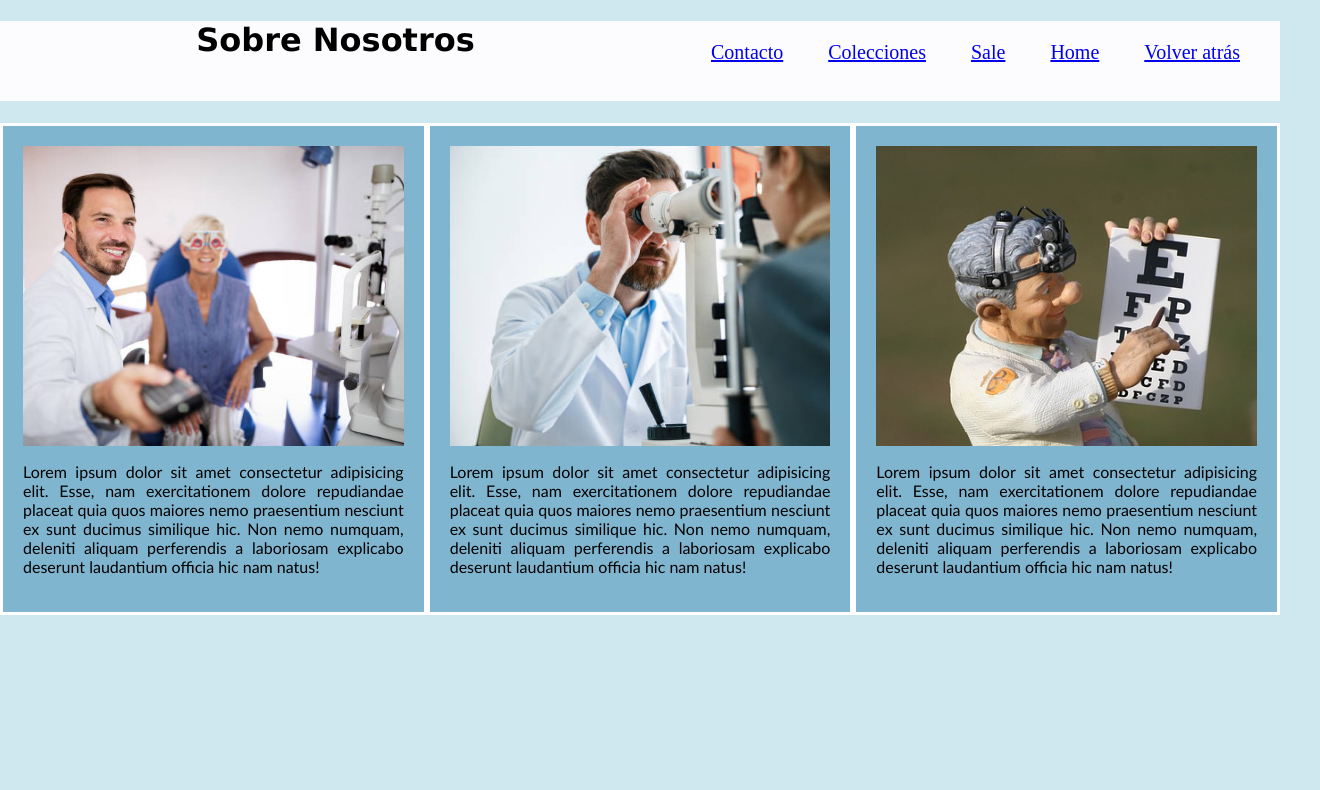
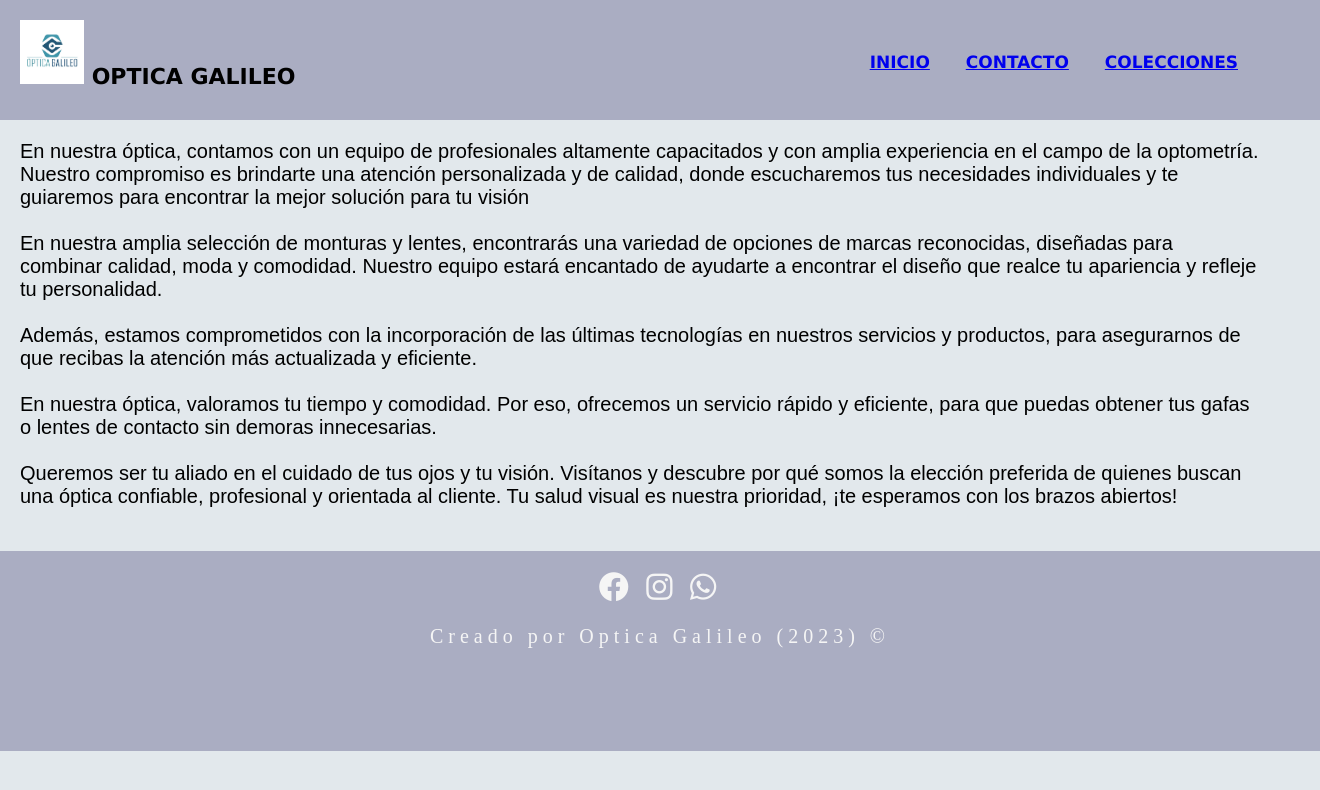
Before and after one commit to Luciamaite/pre-entrega3.Diaz, a plain HTML site: page pages/nosotros.html in a window 1280 px wide. Shown: the whole page, 1320 px wide, since content can reach past the window. Drawn offline with Linux system fonts and the light colour scheme.

Commit message:
proyecto final

```diff
--- a/estilos.scss
+++ b/estilos.scss
@@ -3,38 +3,55 @@
 @import url('https://fonts.googleapis.com/css2?family=Barlow:wght@100&family=Delicious+Handrawn&family=Farsan&family=Lato&family=Open+Sans:wght@300&family=Oswald:wght@300&family=Poppins:wght@300&family=Roboto:wght@100;900&display=swap');
 
 $color22 : rgb(226, 232, 236);
+$color11: rgb(170, 173, 194);
+$color33: rgb(139, 157, 175);
+$color44: rgb(182, 200, 217);
+
 
 header {
   height: 80px;
   width: 100%;
   padding: 20px;
-  background-color: $color22;
+  background-color: $color11;
   color: #262627;
   text-align: left;
   font-family: Verdana, Geneva, Tahoma, sans-serif;
   font-size: 22px;
-   }
+
+
+}
 
 h2 {
   text-align: center;
   font-size: 25px;
   text-transform: uppercase;
-  color: white;
+  color: black;
   font-family: sans-serif;
   margin-bottom: 25px;
 }
 
 @import url('https://fonts.googleapis.com/css2?family=Oswald&display=swap');
 
+.container {
+  display: flex;
+  flex-direction: column;
+  align-items: center;
+  width: auto; /* Ajusta el ancho deseado */
+  padding: 10px;
+  text-align: center;
+  font-family: sans-serif;
+  font-size: 17px;
+
+}
+
 .galeria {
   width: 100%;
   height: auto;
   min-height: 600px;
-  background-color: rgb(172, 188, 223);
+  background-color: $color33;
   display: grid;
   grid-template-columns:1fr 1fr 1fr;
   grid-template-rows: repeat(3, 200px);
-
 
   }
 
@@ -46,10 +63,13 @@ h2 {
     image-orientation: left ;
     }
 
+
 .barra {
   float: right;
   font-size: 17px;
+  padding: 2rem;
  }
+
  .barra ul li{
   list-style: none;
   display: inline-block;
@@ -59,16 +79,32 @@ h2 {
 .barra a:hover{
   color:black;
   text-decoration: underline;
-background-color: rgb(253, 254, 255);
+background-color: $color33;
+transition: 0.5s;
 }
 
 
 body {
-  background-color: rgb(207, 232, 239);
+  background-color: $color22;
   text-align: center;
   margin: 0;
   padding: 0;
-  box-sizing: border-box;
+  justify-content: center;
+  align-items: center;
+  height: 100vh
+}
+
+footer {
+
+  height: 20%;
+  width: 100%;
+  text-align: center;
+  color: whitesmoke;
+  font-size: 30px;
+ letter-spacing: 5px;
+  box-shadow: #262627;
+  padding: 20px;
+background-color: rgb(170, 173, 194);
 }
 
 .item {
@@ -100,3 +136,91 @@ body {
 .item6 {
   background-image: url(./Pages/imagenes/home3.jpg);
 }
+
+@media only screen and (min-width:480px){
+  .galeria{
+      grid-template-columns: 1fr 1fr;
+      grid-template-rows: repeat(2, 200px);
+  }
+
+  .nleft, .nright{
+      width: 50%;
+  }
+}
+
+@media only screen and (min-width:600px) and (max-width:767px){
+  .galeria{
+      grid-template-columns: 1fr 1fr 1fr;
+  }
+
+  .item1{
+      grid-column: 1/2;
+      grid-row: 1/2;
+  }
+
+  .item2{
+      grid-column: 2/3;
+      grid-row: 1/2;
+  }
+  .item3{
+      grid-column: 3/4;
+      grid-row: 1/2;
+  }
+  .item4{
+    grid-column: 1/2;
+    grid-row: 2/3;
+}
+.item5{
+  grid-column: 2/3;
+  grid-row: 2/3;
+}
+.item6{
+grid-column: 3/4;
+grid-row: 2/3;
+}
+}
+
+
+@media only screen and (min-width:768px){
+
+  .galeria{
+      grid-template-columns:repeat(3, 1fr);
+      grid-template-rows: repeat(2, 200px);
+  }
+  .item1{
+      grid-column: 1/2;
+      grid-row: 1/2;
+      background-image: url(./Pages/imagenes/anteojos-5486967_640.jpg);
+  }
+
+  .item2{
+      grid-column: 2/3;
+      grid-row: 1/2;
+      background-image: url(./Pages/imagenes/display-1313664_640.jpg);
+  }
+
+  .item3{
+      grid-column: 3/4;
+      grid-row: 1/2;
+      background-image: url(./Pages/imagenes/glasses-928465_640.webp);
+  }
+  .item4{
+    grid-column: 1/2;
+    grid-row: 2/3;
+    background-image: url(./Pages/imagenes/home.jpg);
+}
+
+.item5{
+  grid-column: 2/3;
+  grid-row: 2/3;
+  background-image: url(./Pages/imagenes/home2.jpg);
+}
+
+.item6{
+grid-column: 3/4;
+grid-row: 2/3;
+background-image: url(./Pages/imagenes/home3.jpg);
+}
+
+
+}
--- a/pages/nosotros.html
+++ b/pages/nosotros.html
@@ -1,103 +1,136 @@
 <!DOCTYPE html>
-<html lang="en">
+<html lang="es">
 <head>
     <meta charset="UTF-8">
+    <meta name="description" content="pagina sobre una optica">
+    <meta name="keywords" content="lentes, optica, lentesdecontacto, sol, anteojos">
     <meta http-equiv="X-UA-Compatible" content="IE=edge">
+    <link rel="stylesheet" href="estilos.css">
+    <link rel="stylesheet" href="https://cdnjs.cloudflare.com/ajax/libs/font-awesome/6.4.0/css/all.min.css" integrity="sha512-iecdLmaskl7CVkqkXNQ/ZH/XLlvWZOJyj7Yy7tcenmpD1ypASozpmT/E0iPtmFIB46ZmdtAc9eNBvH0H/ZpiBw==" crossorigin="anonymous" referrerpolicy="no-referrer" />
    <meta name="viewport" content="width=device-width, initial-scale=1.0">
+   <link rel="shortcut icon" href="Pages/imagenes/301824209_502339315226762_3552547345349231419_n.jpg" type="image/x-icon">
+
+</head>
     <title>Nosotros</title>
+    <header>
+        <div class="logo"> <img src="imagenes/301824209_502339315226762_3552547345349231419_n.jpg" alt="logo" height="5%" width="5%"><span>  Optica Galileo </span>
 
+  <nav class="barra">
+        <ul class="lista-enlaces">
+          <li><a href="../index.html">Inicio </a></li>
+          <li><a href="./contacto.html">Contacto</a></li>
+          <li><a href="./colecciones.html">Colecciones</a></li>
+        </ul>
+  </nav>
+  </div>
+      </header>
+ <main>
+    <div class="container">
+
+        <p>En nuestra óptica, contamos con un equipo de profesionales altamente capacitados y con amplia experiencia en el campo de la optometría. Nuestro compromiso es brindarte una atención personalizada y de calidad, donde escucharemos tus necesidades individuales y te guiaremos para encontrar la mejor solución para tu visión </p> <br>
+
+        <p>  En nuestra amplia selección de monturas y lentes, encontrarás una variedad de opciones de marcas reconocidas, diseñadas para combinar calidad, moda y comodidad. Nuestro equipo estará encantado de ayudarte a encontrar el diseño que realce tu apariencia y refleje tu personalidad.</p> <br>
+
+         <p>Además, estamos comprometidos con la incorporación de las últimas tecnologías en nuestros servicios y productos, para asegurarnos de que recibas la atención más actualizada y eficiente.</p> <br>
+
+         <p> En nuestra óptica, valoramos tu tiempo y comodidad. Por eso, ofrecemos un servicio rápido y eficiente, para que puedas obtener tus gafas o lentes de contacto sin demoras innecesarias.</p> <br>
+
+         <p> Queremos ser tu aliado en el cuidado de tus ojos y tu visión. Visítanos y descubre por qué somos la elección preferida de quienes buscan una óptica confiable, profesional y orientada al cliente. Tu salud visual es nuestra prioridad, ¡te esperamos con los brazos abiertos!</p> <br>
+    </div>
+</main>
   <style>
-    h1{
+header {
   height: 80px;
   width: 100%;
-      padding: 0;
-        background-color: rgb(252, 251, 253);
-        text-align:center;
+  padding: 20px;
+  background-color:  rgb(170, 173, 194);
+  color: #262627;
+  text-align: left;
   font-family: Verdana, Geneva, Tahoma, sans-serif;
-    }
-  </style>
-</head>
-<body>
-    <nav class="barra">
-        <ul class="lista-enlaces">
-          <li><a href="contacto.html">Contacto</a></li>
-          <li><a href="colecciones.html">Colecciones</a></li>
-          <li><a href="sale.html">Sale</a></li>
-          <li> <a href="/index.html">Home</a></li>
-          <li><a href="#" onclick="history.go(-1)">Volver atrás</a></li>
-        </ul>
-  </nav>
-    <h1>Sobre Nosotros</h1>
-    <div class="section">
-    <div class="card">
-        <div class="card__img"> </div>
-        <p class="card__desc"> Lorem ipsum dolor sit amet consectetur adipisicing elit. Esse, nam exercitationem dolore repudiandae placeat quia quos maiores nemo praesentium nesciunt ex sunt ducimus similique hic. Non nemo numquam, deleniti aliquam perferendis a laboriosam explicabo deserunt laudantium officia hic nam natus! </p>
-    </div>
-
-    <div class="card">
-        <div class="card__img--img1"> </div>
-        <p class="card__desc"> Lorem ipsum dolor sit amet consectetur adipisicing elit. Esse, nam exercitationem dolore repudiandae placeat quia quos maiores nemo praesentium nesciunt ex sunt ducimus similique hic. Non nemo numquam, deleniti aliquam perferendis a laboriosam explicabo deserunt laudantium officia hic nam natus! </p>
-    </div>
-    <div class="card">
-        <div class="card__img--img2"> </div>
-        <p class="card__desc"> Lorem ipsum dolor sit amet consectetur adipisicing elit. Esse, nam exercitationem dolore repudiandae placeat quia quos maiores nemo praesentium nesciunt ex sunt ducimus similique hic. Non nemo numquam, deleniti aliquam perferendis a laboriosam explicabo deserunt laudantium officia hic nam natus! </p>
-    </div>
-</div>
-    <style>
-        body{
-            background-color: rgb(207, 232, 239);
-            text-align: center;
-            margin: 0;
-            padding: 0;
-            box-sizing: border-box;
-        }
-        .section{
-            display: flex;
-            justify-content: center;
-            background-color:rgb(207, 232, 239) ;
-        }
-        .card {
-            width: 30%;
-            background-color: rgb(128, 181, 207);
-            color: black;
-            padding: 20px;
-            border: 3px solid rgb(255, 255, 255);
-        }
-        .card__img{
-            height: 300px;
-            background-image: url(imagenes/istockphoto-1185674946-612x612.jpg);
-            background-size: cover;
-            background-position: center;
-        }
-        .card__img--img1{
-            background-image: url(imagenes/istockphoto-1397555996-612x612.jpg);
-            height: 300px;
-            background-size: cover;
-        }
-        .card__desc{
-            font-family: 'Gill Sans', 'Gill Sans MT', Calibri, 'Trebuchet MS', sans-serif;
-            text-align: justify;
-        }
-        .card__img--img2{
-            background-image: url(imagenes/opticians-4753320_640.jpg);
-            height: 300px;
-            background-size:cover;
-        }
-        .barra{
-      float: right;
-      font-size: 20px;
+  font-size: 22px;
 
 }
+.barra {
+  float: right;
+  font-size: 17px;
+  padding: 2rem;
+ }
+
  .barra ul li{
   list-style: none;
   display: inline-block;
-      margin-right: 40px;
+  margin-right: 30px;
 }
 
 .barra a:hover{
   color:black;
   text-decoration: underline;
-background-color: rgb(253, 254, 255);
+background-color: rgb(139, 157, 175);
+transition: 0.5s;
+}
+
+.logo{
+    float: left;
+    font-weight: bold;
+    text-transform: uppercase;
+    color: black;
+    image-orientation: left ;
+    }
+
+.container {
+  display: flex;
+  flex-direction: column;
+  align-items: center;
+  width: auto; /* Ajusta el ancho deseado */
+  padding: 20px;
+  text-align: left;
+  font-family: sans-serif;
+  font-size: 20px;
+
+}
+
+body {
+  background-color: rgb(226, 232, 236);
+  text-align: left;
+  margin: 0;
+  padding: 0;
+  justify-content: left;
+  align-items: center;
+  height: 100vh
+}
+ </style>
+
+   <footer>
+
+    <div class="redes">
+           <i class="fa-brands fa-facebook"></i></a>
+            <i class="fa-brands fa-instagram"></i></a>
+            <i class="fa-brands fa-whatsapp"></i></a>
+    </div>
+
+    <div class="og">Creado por Optica Galileo (2023) &#169;</div>
+
+    </footer>
+    <style>
+
+        footer {
+
+            height: 20%;
+            width: 100%;
+            text-align: center;
+            color: whitesmoke;
+            font-size: 30px;
+           letter-spacing: 5px;
+            box-shadow: #262627;
+            padding: 20px;
+        background-color: rgb(170, 173, 194);
+        }
+.og{
+  text-align: center;
+            color: whitesmoke;
+            font-size: 20px;
+            box-shadow: #262627;
+            padding: 20px;
 }
     </style>
 </body>
```
Also changed, not shown: index.html (+21 -8 lines), pages/colecciones.html (+1 -2 lines), pages/contacto.html (+73 -65 lines), pages/sale.html (deleted, +0 -117 lines), estilos.css, 1 other file. Lines whose indentation alone changed are shown as unchanged.
